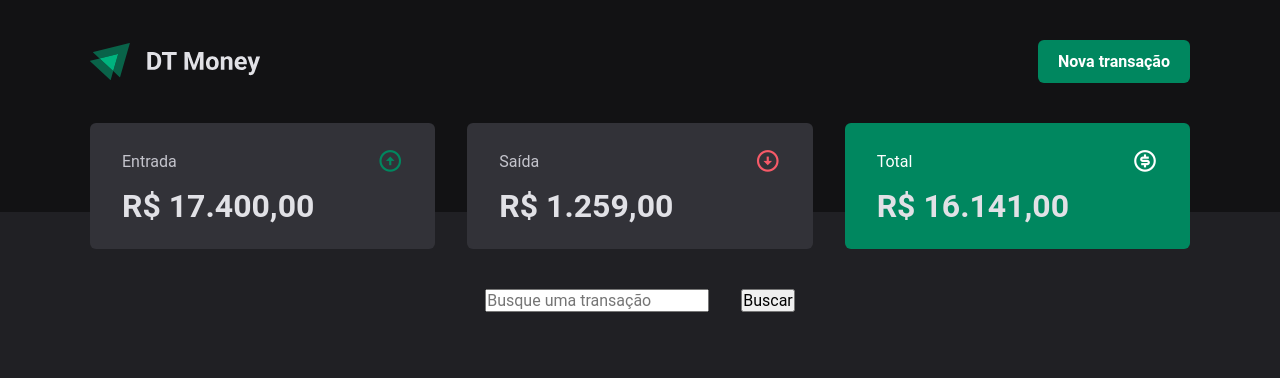
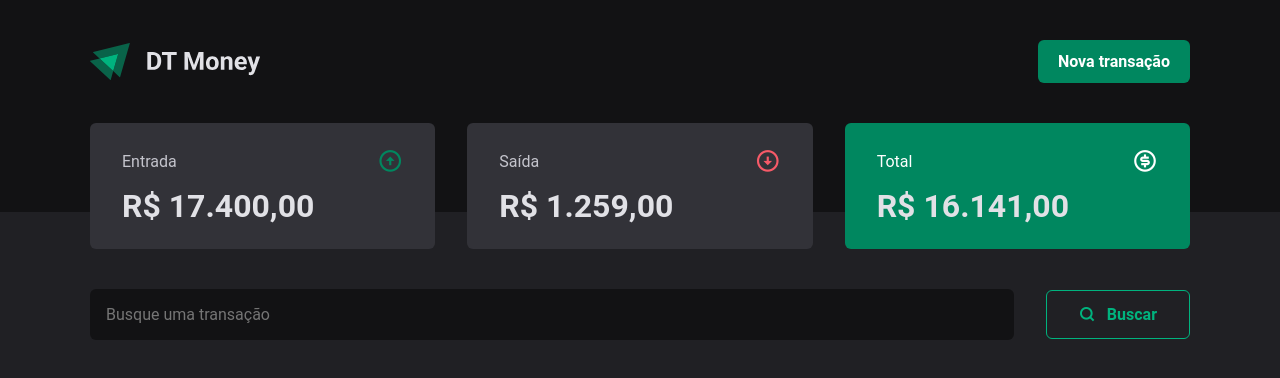
Before and after one commit to evelynhelena/financial-transactions, a React app: page / in a window 1280 px wide. Shown: the top 378 px of the page. Built offline with nearby package versions, Linux system fonts and the light colour scheme; the HTML template or start-up script is replaced by a standard one.

Commit message:
Criando componente de busca

```diff
--- a/src/components/Header/styles.ts
+++ b/src/components/Header/styles.ts
@@ -21,9 +21,9 @@ export const BtnNewTransaction = styled.button`
     cursor: pointer;
     transform: calor;
 
-    transition: filter 0.2s;
+    transition: 0.3s;
 
     &:hover{
-        filter: brightness(0.9);
+        background-color: ${props => props.theme["green-300"]};
     }
 `;
--- a/src/pages/Transaction/index.tsx
+++ b/src/pages/Transaction/index.tsx
@@ -1,6 +1,6 @@
 import { Header } from "../../components/Header";
 import { CardInfoTransaction } from "./components/CardInfoTransaction";
-import { Container, Dflex, HeaderContent } from "./styles";
+import { ButtonSearch, Container, Dflex, HeaderContent, Input } from "./styles";
 
 export function Transactions() {
 	return (
@@ -32,8 +32,11 @@ export function Transactions() {
 				</Dflex>
 
 				<Dflex>
-					<input type="text" placeholder="Busque uma transação" />
-					<button>Buscar</button>
+					<Input type="text" placeholder="Busque uma transação" />
+					<ButtonSearch>
+						<i className="ri-search-line" />
+						<span>Buscar</span>
+					</ButtonSearch>
 				</Dflex>
 			</Container>
 		</HeaderContent>
--- a/src/pages/Transaction/styles.ts
+++ b/src/pages/Transaction/styles.ts
@@ -20,3 +20,36 @@ export const Dflex = styled.div`
     gap: 2rem;
     margin-top: 2.5rem;
 `;
+
+export const Input = styled.input`
+    width: 100%;
+    padding: 1rem;
+    background-color: ${props => props.theme["gray-900"]};
+    border: 0;
+    border-radius: 0.375rem;
+    color: ${props => props.theme["white"]};
+    font-size: 1rem;
+    &:focus{
+        outline: 1px solid ${props => props.theme["green-300"]};
+    }
+`;
+
+export const ButtonSearch = styled.button`
+    border: 1px solid ${props => props.theme["green-300"]};
+    padding: 0.875rem 2rem;
+    color: ${props => props.theme["green-300"]};
+    border-radius: 6px;
+    background-color: transparent;
+    cursor: pointer;
+    font-weight: bold;
+    font-size: 1rem;
+    transition: 0.3s;
+    display: flex;
+    justify-content: center;
+    align-items: center;
+    gap: 0.75rem;
+    &:hover{
+        background-color:  ${props => props.theme["green-300"]};
+        color:  ${props => props.theme["white"]};
+    }
+`;
```
